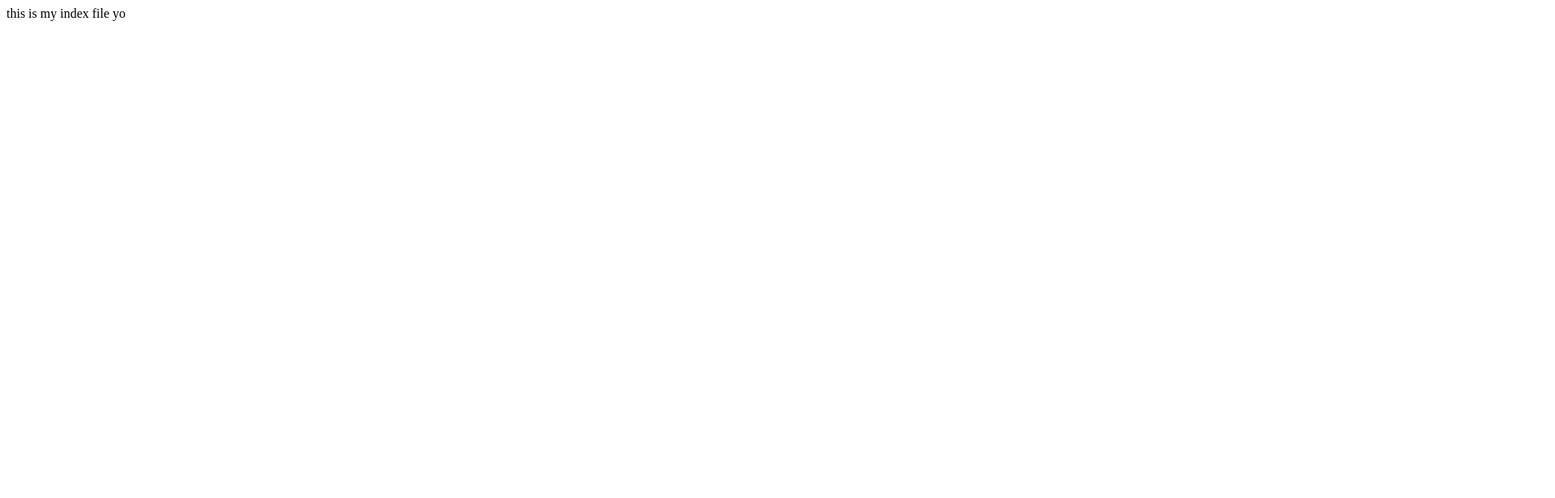
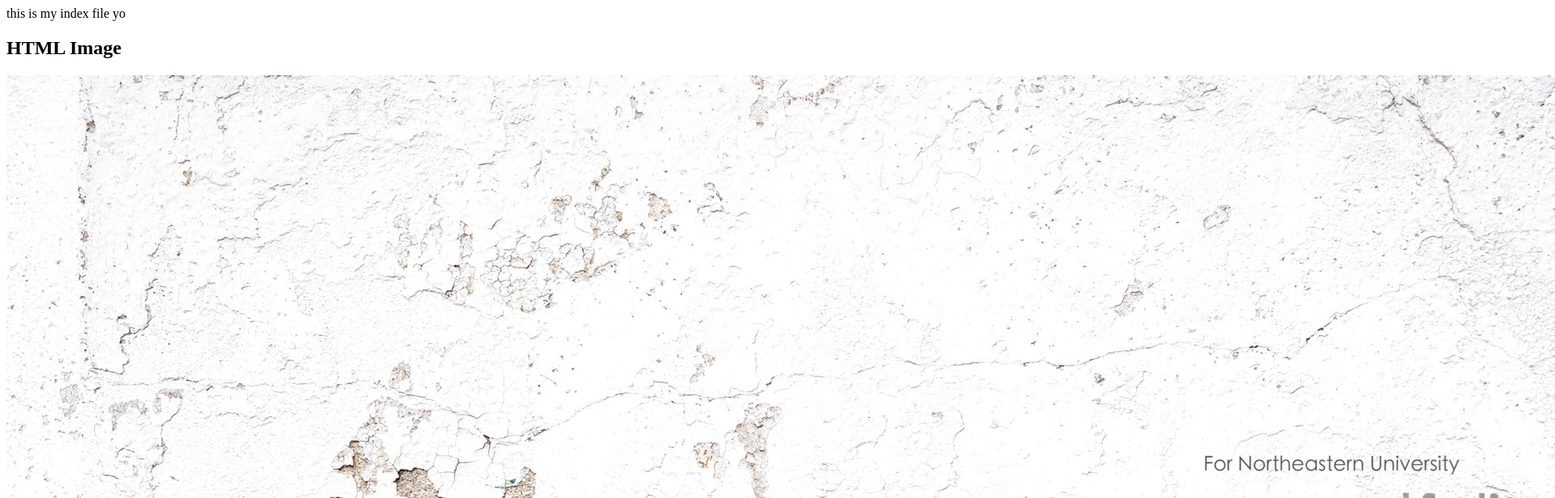
Before and after one commit to qianlinxu/qianlinxu.github.com, a plain HTML site: page index.html in a window 1280 px wide. Shown: the top 616 px of the page at 81% size, 1920 px wide, since content can reach past the window. Drawn offline with Linux system fonts and the light colour scheme.

Commit message:
Update index.html

```diff
--- a/index.html
+++ b/index.html
@@ -1,2 +1,13 @@
 this is my index file
 yo
+
+<!DOCTYPE html>
+<html>
+<body>
+
+<h2>HTML Image</h2>
+
+<img src="https://github.com/qianlinxu/qianlinxu.github.com/blob/master/homework/1%20Portfolio.jpg" alt="1 Portfolio.jpg">
+
+</body>
+</html>
```
